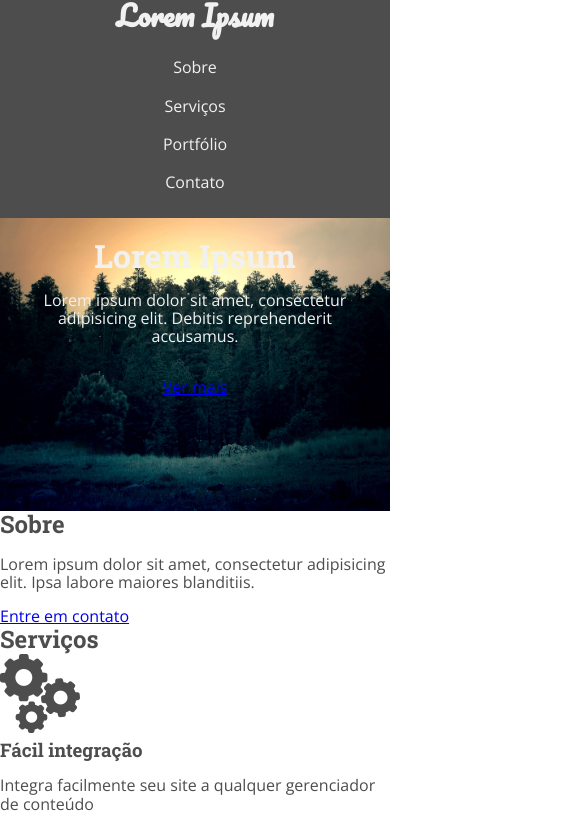
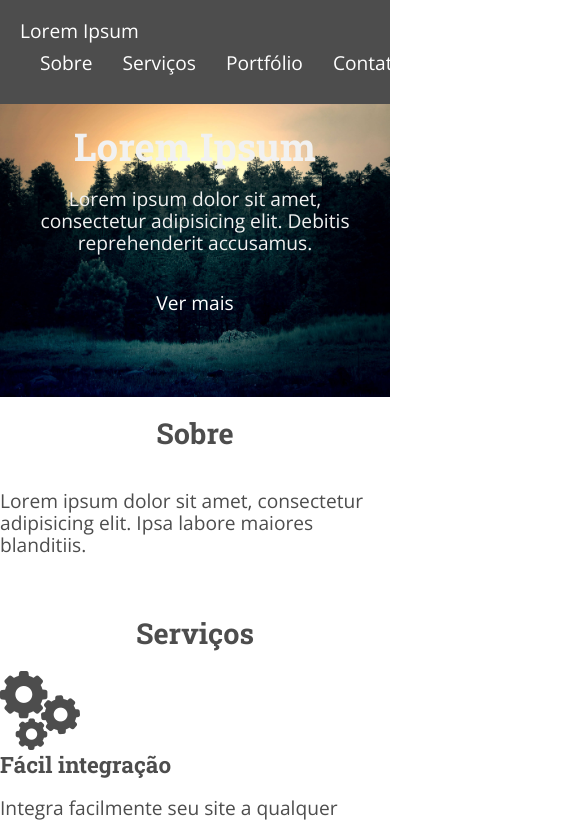
Before and after one commit to tatimcb/learning-html, a plain HTML site: page index.html in a window 390 px wide. Shown: the top 821 px of the page, 585 px wide, since content can reach past the window. Drawn offline with nearby package versions, Linux system fonts and the light colour scheme.

Commit message:
portólio responsivo

```diff
--- a/index.html
+++ b/index.html
@@ -18,14 +18,14 @@
 <body>
 	<nav>
 		<a href="#">Lorem Ipsum</a>
-		<ul>
+		<ul class="menu">
 			<li><a href="#sobre">Sobre</a></li>
 			<li><a href="#servicos">Serviços</a></li>
 			<li><a href="#portfolio">Portfólio</a></li>
 			<li><a href="#contato">Contato</a></li>
 		</ul>
 	</nav>
-	<header>
+	<header class="header">
 		<h1>Lorem Ipsum</h1>
 		<p>Lorem ipsum dolor sit amet, consectetur adipisicing elit. Debitis reprehenderit accusamus.</p>
 		<a href="#sobre">Ver mais</a>
@@ -58,15 +58,26 @@
 			<p>É melhor fazer seus sites com amor hoje em dia!</p>
 		</div>
 	</section>
-
-	<section id="portfolio">
-		<h2>Portfólio</h2>
-		<img src="./imagens/portfolio-1.jpg" alt="cogumelos">
-		<img src="./imagens/portfolio-2.jpeg" alt="pôr do sol">
-		<img src="./imagens/portfolio-3.jpeg" alt="montanhas">
-		<img src="./imagens/portfolio-4.jpg" alt="Floresta com neve">
-		<img src="./imagens/portfolio-5.jpeg" alt="Praia deserta">
-		<img src="./imagens/portfolio-6.jpeg" alt="Alce à beira de rio">
+	<h2>Portfólio</h2>
+	<section class="portfolio">
+		<div>
+			<img src="./imagens/portfolio-1.jpg" alt="Cogumelos">
+		</div>
+		<div>
+			<img src="./imagens/portfolio-2.jpeg" alt="Pôr do Sol">
+		</div>
+		<div>
+			<img src="./imagens/portfolio-3.jpeg" alt="Montanhas">
+		</div>
+		<div>
+			<img src="./imagens/portfolio-4.jpg" alt="Floresta com neve">
+		</div>
+		<div>
+			<img src="./imagens/portfolio-5.jpeg" alt="Praia deserta">
+		</div>
+		<div>
+			<img src="./imagens/portfolio-6.jpeg" alt="Alve à beira de rio">
+		</div>
 	</section>
 
 	<section id="contato">
--- a/style.css
+++ b/style.css
@@ -4,52 +4,72 @@
 GERAL
 */
 
-body {
+body, ul, li {
+	margin: 0px;
+	padding: 0px;
+	list-style: none;
 	font-family: "Open Sans", Arial, Helvetica, sans-serif;
+	font-size: 1.2rem;
 	color: #4d4d4d;
+}
+a {
+	text-decoration: none;
+	color: #fff;
+}
+
+img {
+	max-width: 100%;
+	display: block;
 }
 
 h1, h2, h3 {
-	margin: 0;
+	margin: 0px;
 	font-family: "Roboto Slab", Arial, Helvetica, sans-serif;
 	font-weight: bold;
 }
 
 nav {
 	display: flex;
-	flex-direction: column;
+	justify-content: space-between;
 	align-items: center;
+	flex-wrap: wrap;
+	padding: 20px;
 	background-color: #4d4d4d;
+}
+
+.menu {
+	display: flex;
 
 }
 
-nav > a {
-	text-decoration: none;
-	color: #f1f1f1;
-	font-weight: bold;
-	font-size: 28px;
-	font-family: Pacifico, serif;
+.menu li {
+	margin-left: 10px;
+
+}
+.menu li a {
+	display: block;
+	padding: 10px;
+
+}
+.portfolio {
+	display: flex;
+	flex-wrap: wrap;
+	max-width: 900px;
+	margin: 0 auto;
+
+}
+.portfolio > div {
+	flex: 1 1 250px;
+	margin: 10px;
 }
 
-nav ul {
-	list-style: none;
-	display: flex;
-	flex-direction: column;
-	padding: 0;
-	width: 100%;
+h2 {
+	text-align: center;
+	margin: 20px;
 }
 
-nav ul li {
-	width: 100%;
-	text-align: center;
-}
-nav ul li a {
-	display: inline-block;
-	padding: 10px 0;
-	width: 100%;
-	text-decoration: none;
-	color: #f1f1f1;
-}
+
+
 
 /*
 NAV
```
